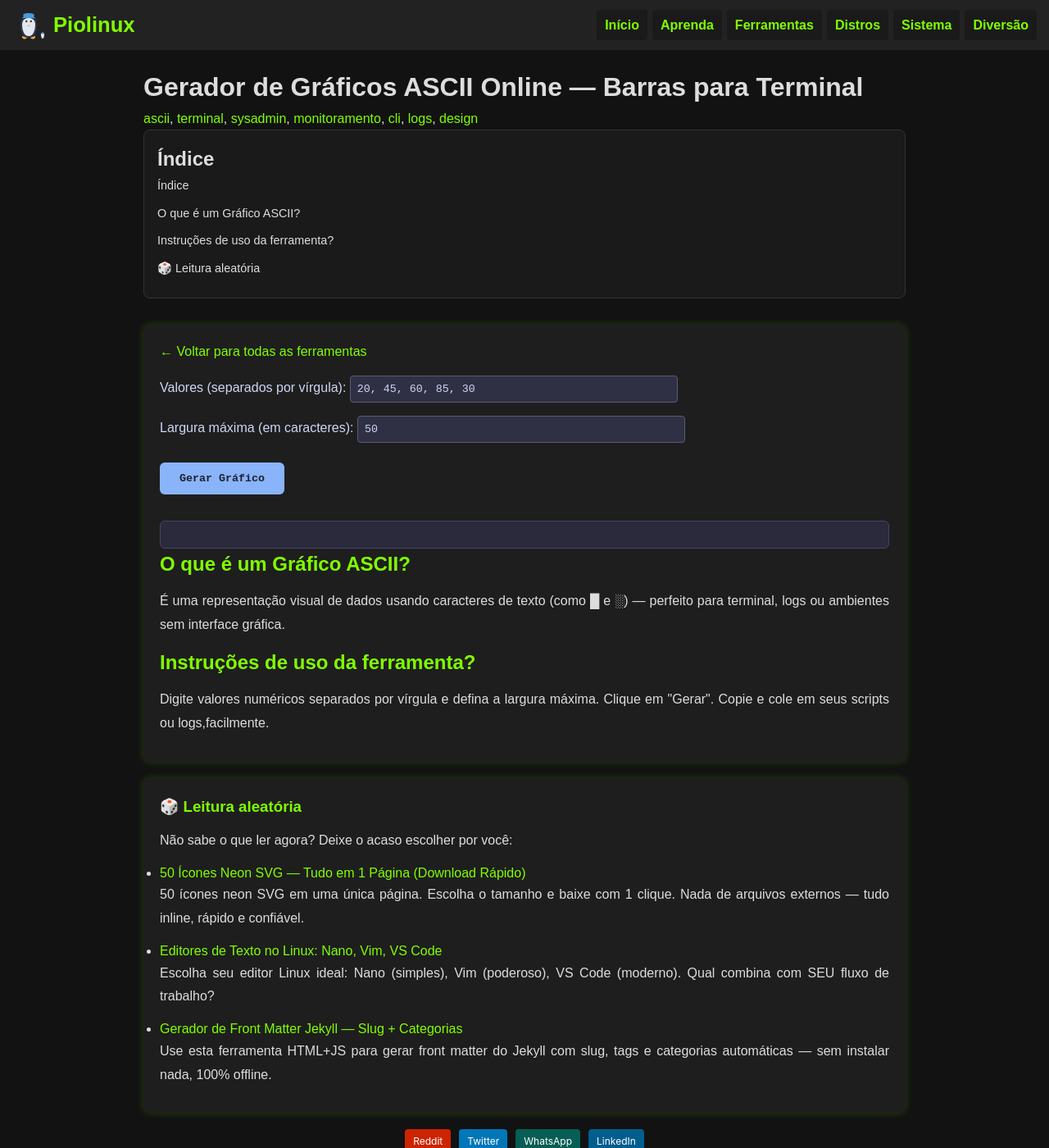
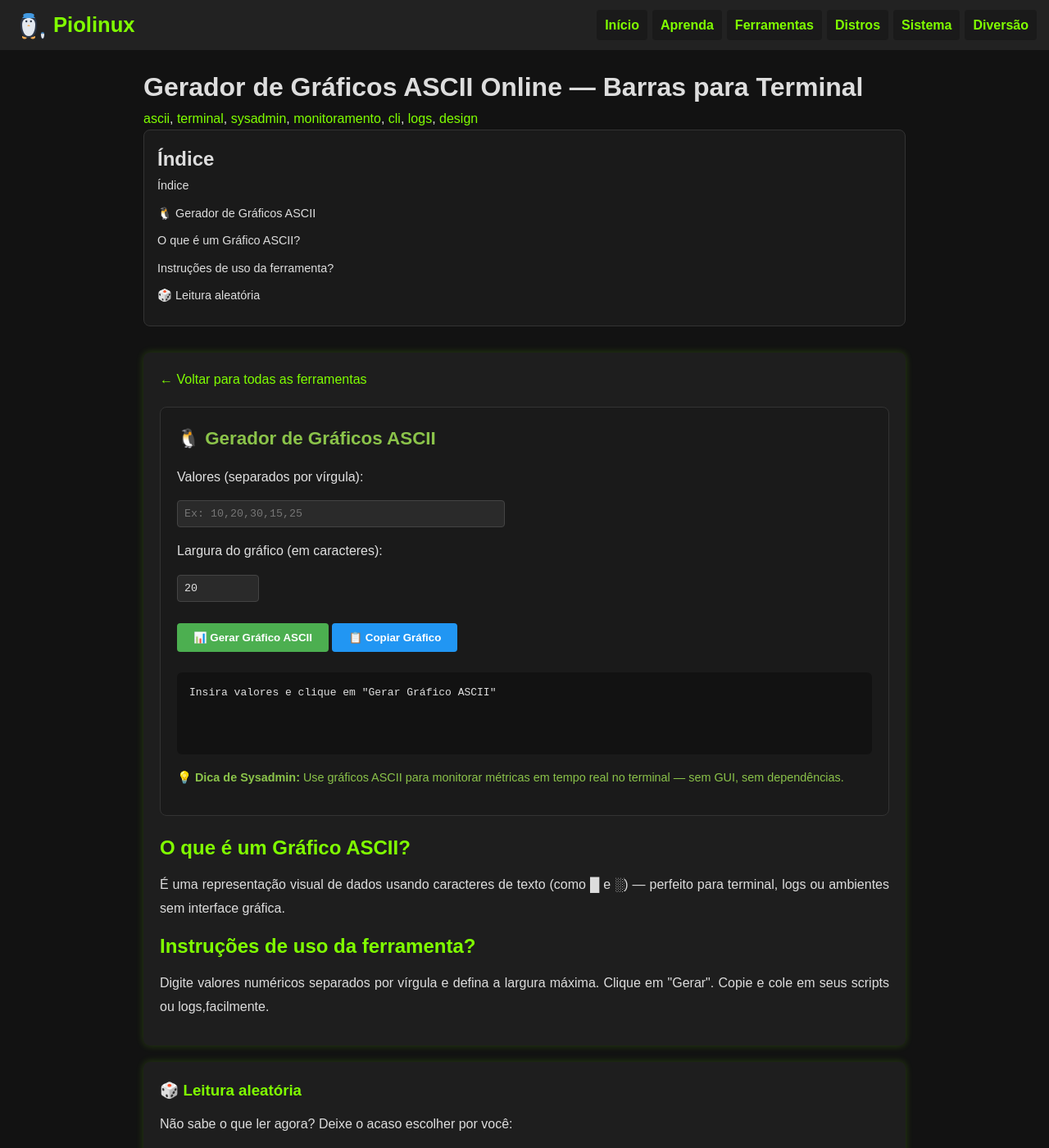
Before and after one commit to Piolinux/piolinux-site, a Jekyll site: the page built from _pages/tools/ascii-chart-generator.html, in a window 1280 px wide and 1400 px high. Shown: the whole window at 82% size. Built offline with Jekyll 4.4.1, drawn with Linux system fonts in a browser that asks for light colours.

Commit message:
Update ascii-chart-generator.html

```diff
--- a/_pages/tools/ascii-chart-generator.html
+++ b/_pages/tools/ascii-chart-generator.html
@@ -14,11 +14,46 @@ tags: [ascii, terminal, sysadmin, monitoramento, cli, logs, design]
 <section class="tool-single-page">
   <a href="/ferramentas/" class="back-link">← Voltar para todas as ferramentas</a>
 
-  <div>
-    <label>Valores (separados por vírgula): <input type="text" id="chartValues" placeholder="10, 25, 40, 75, 90" value="20, 45, 60, 85, 30"></label>
-    <label>Largura máxima (em caracteres): <input type="number" id="chartWidth" min="10" max="100" value="50"></label>
-    <button class="tool-button" onclick="generateASCIIChart()">Gerar Gráfico</button>
-    <pre id="chartOutput" style="margin-top: 1rem; padding: 1rem; background: #2a2a3c; border: 1px solid #454565; border-radius: 6px; color: #cdd6f4; font-family: monospace; overflow-x: auto; white-space: pre;"></pre>
+ <div class="tool-container" style="background: #1a1a1a; padding: 20px; border-radius: 8px; border: 1px solid #333; margin: 20px 0;">
+  <h2 class="tool-title" style="color: #8bc34a; margin-top: 0; font-size: 1.4em;">🐧 Gerador de Gráficos ASCII</h2>
+
+  <div style="margin: 16px 0;">
+    <label style="color: #e0e0e0; display: block; margin-bottom: 8px;">
+      Valores (separados por vírgula):
+    </label>
+    <input
+        id="chartValues"
+        placeholder="Ex: 10,20,30,15,25"
+        type="text"
+        style="width: 100%; max-width: 400px; padding: 8px; background: #2a2a2a; color: #e0e0e0; border: 1px solid #444; border-radius: 4px;">
+
+    <label style="color: #e0e0e0; display: block; margin: 16px 0 8px 0;">
+      Largura do gráfico (em caracteres):
+    </label>
+    <input
+        id="chartWidth"
+        type="number"
+        value="20"
+        min="10"
+        max="50"
+        style="width: 100px; padding: 8px; background: #2a2a2a; color: #e0e0e0; border: 1px solid #444; border-radius: 4px;">
+  </div>
+
+  <button onclick="generateASCIIChart()" style="background: #4caf50; color: white; border: none; padding: 10px 20px; margin: 10px 0; border-radius: 4px; cursor: pointer; font-weight: bold;">
+    📊 Gerar Gráfico ASCII
+  </button>
+
+  <button onclick="copyChart()" style="background: #2196F3; color: white; border: none; padding: 10px 20px; margin: 10px 0; border-radius: 4px; cursor: pointer; font-weight: bold;">
+    📋 Copiar Gráfico
+  </button>
+
+  <pre id="chartOutput" style="background: #121212; padding: 15px; border-radius: 6px; margin: 15px 0; min-height: 100px; font-family: monospace; color: #e0e0e0; white-space: pre; overflow-x: auto;">
+Insira valores e clique em "Gerar Gráfico ASCII"
+  </pre>
+
+  <p style="font-size: 0.9em; color: #8bc34a; margin-top: 16px;">
+    💡 <strong>Dica de Sysadmin:</strong> Use gráficos ASCII para monitorar métricas em tempo real no terminal — sem GUI, sem dependências.
+  </p>
 </div>
 
   <div class="seo-content">
@@ -41,12 +76,21 @@ tags: [ascii, terminal, sysadmin, monitoramento, cli, logs, design]
 
 <script>
 function generateASCIIChart() {
-  const valuesStr = document.getElementById('chartValues').value;
-  const width = parseInt(document.getElementById('chartWidth').value);
-  const values = valuesStr.split(',').map(v => parseFloat(v.trim())).filter(v => !isNaN(v));
+    const valuesStr = document.getElementById('chartValues').value.trim();
+    const width = parseInt(document.getElementById('chartWidth').value) || 20;
+
+    // Valida entrada
+    if (!valuesStr) {
+        document.getElementById('chartOutput').innerText = '❌ Erro: Insira valores separados por vírgula (ex: 10,20,30)';
+        return;
+    }
+
+    const values = valuesStr.split(',')
+        .map(v => parseFloat(v.trim()))
+        .filter(v => !isNaN(v) && v >= 0);
 
     if (values.length === 0) {
-    document.getElementById('chartOutput').innerText = 'Erro: Nenhum valor válido encontrado.';
+        document.getElementById('chartOutput').innerText = '❌ Erro: Nenhum valor numérico válido encontrado.';
         return;
     }
 
@@ -54,15 +98,25 @@ function generateASCIIChart() {
     let output = '';
 
     values.forEach((val, i) => {
-    const barLength = Math.floor((val / max) * width);
+        const barLength = Math.max(1, Math.floor((val / max) * width)); // Mínimo 1 bloco
         const bar = '█'.repeat(barLength) + '░'.repeat(width - barLength);
-    output += `${(i+1).toString().padStart(2, '0')} | ${bar} ${Math.round(val)}\n`;
+        output += `${String(i+1).padStart(2, '0')} | ${bar} ${Math.round(val)}\n`;
     });
 
     document.getElementById('chartOutput').innerText = output;
 }
+
+function copyChart() {
+    const text = document.getElementById('chartOutput').innerText;
+    if (text && !text.includes('❌ Erro')) {
+        navigator.clipboard.writeText(text).then(() => {
+            alert('✅ Gráfico ASCII copiado!');
+        }).catch(() => {
+            alert('❌ Falha ao copiar. Tente manualmente.');
+        });
+    }
+}
 </script>
-
 
 
 
```
Lines whose indentation alone changed are shown as unchanged.
